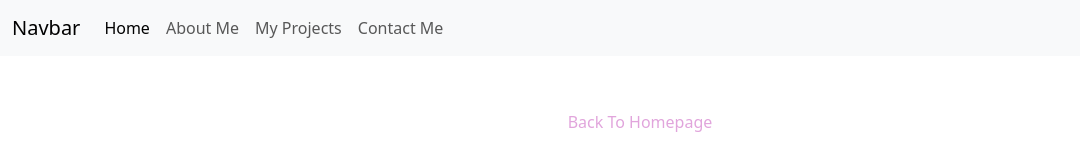
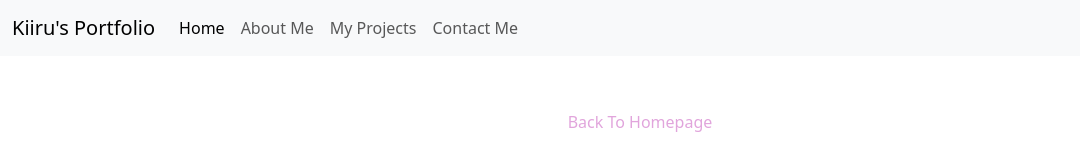
Before and after one commit to kiiru-sn/My-Portfolio, a plain HTML site: page about.html in a window 1280 px wide. Shown: the top 153 px of the page, without its empty margins (0-1080 px from the left). Drawn offline with nearby package versions, Linux system fonts and the light colour scheme.

Commit message:
edited Navbar text

```diff
--- a/about.html
+++ b/about.html
@@ -19,7 +19,7 @@
   <body>
     <nav class="navbar fixed-top navbar-expand-lg bg-body-tertiary">
       <div class="container-fluid">
-        <a class="navbar-brand" href="#">Navbar</a>
+        <a class="navbar-brand" href="#">Kiiru's Portfolio</a>
         <button
           class="navbar-toggler"
           type="button"
```
Also changed, not shown: index.html (+1 -1 lines), projects.html (+1 -1 lines).
